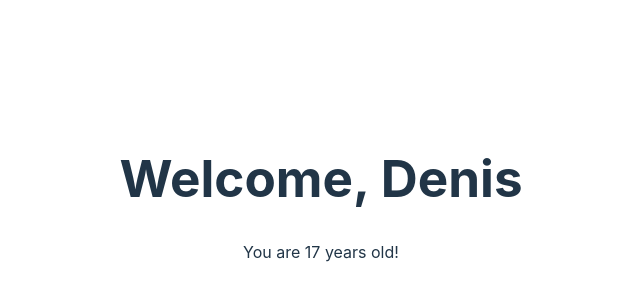
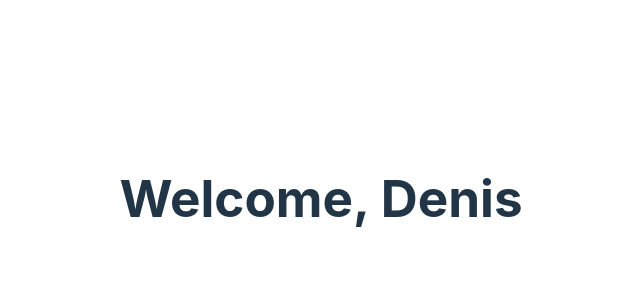
Before and after one commit to owlpsycho/Develhope-React, a React (Vite) app: page / in a window 1280 px wide. Shown: the part 202-502 px from the top of the page, without its empty margins (319-959 px from the left). Built offline with nearby package versions, Linux system fonts and the light colour scheme.

Commit message:
risoluzione esercizio 23

```diff
--- a/src/App.jsx
+++ b/src/App.jsx
@@ -6,7 +6,7 @@ function App() {
 
   return (
     <>
-      <Welcome name="Denis" age={17} />
+      <Welcome name="Denis" age={66} />
     </>
   )
 }
--- a/src/Welcome.jsx
+++ b/src/Welcome.jsx
@@ -2,7 +2,7 @@ export function Welcome({ name, age }) {
     return (
         <>
             <h1>Welcome, {name}</h1>
-            {age && <p>You are {age} years old!</p>}
+            {age>=18 && age<=65 && <p>You are {age} years old!</p>}
         </>
     )
 }
```
